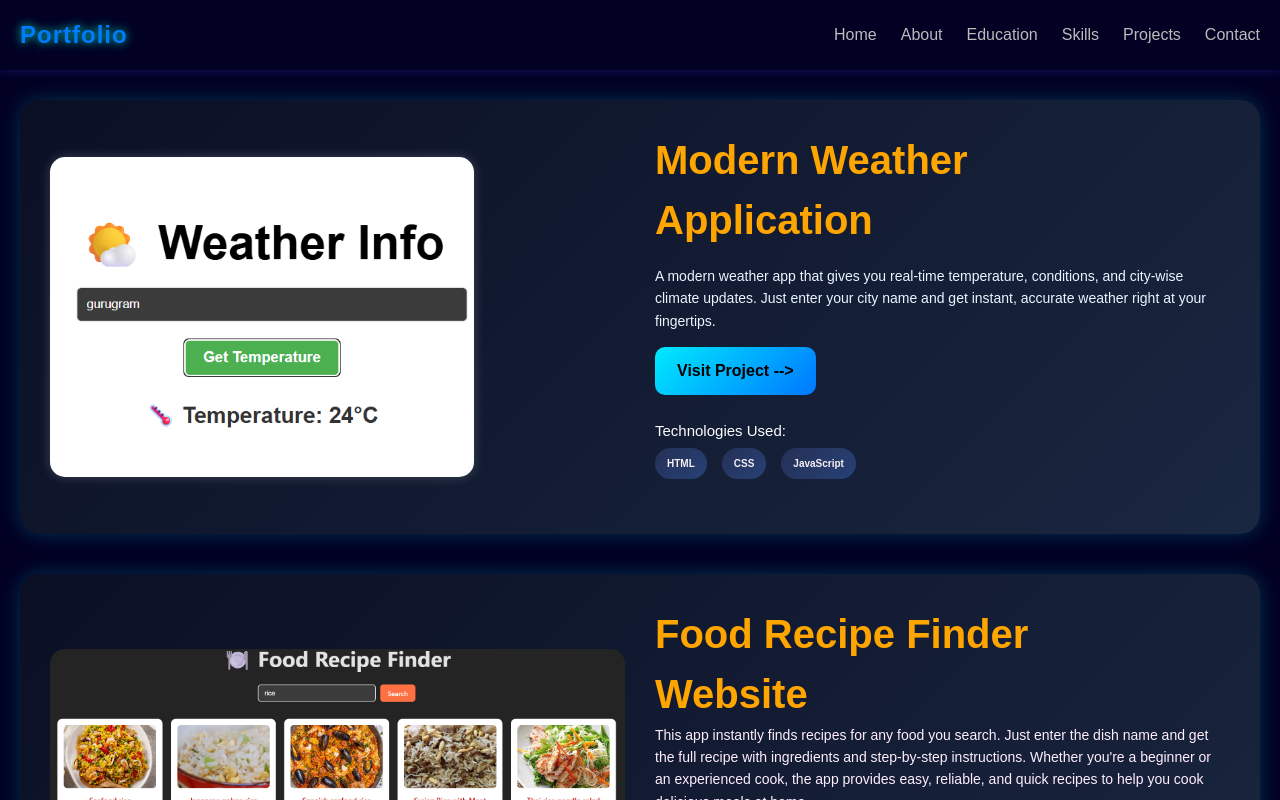
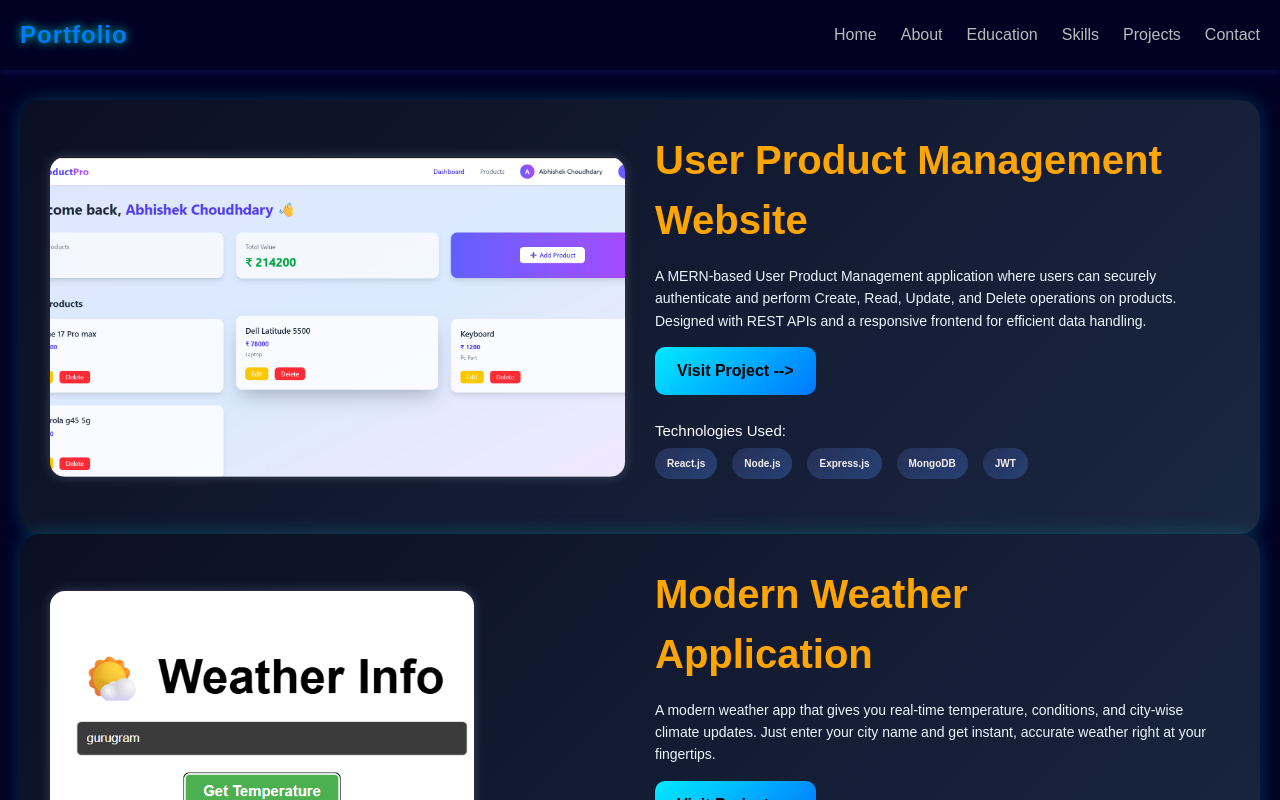
Before and after one commit to Abhi61-dotcom/portfolio, a React (Vite) app in the folder client/: page /projects in a window 1280 px wide. Shown: the top 800 px of the page. Built offline with nearby package versions, Linux system fonts and the light colour scheme.

Commit message:
add User Product Management Projecct

```diff
--- a/client/src/Pagess/Projects/Projects.jsx
+++ b/client/src/Pagess/Projects/Projects.jsx
@@ -3,6 +3,7 @@ import Weather from "../../assets/Weather.png";
 import recipe from "../../assets/Recipefinder.png";
 import mystore from "../../assets/My Store.png";
 import coffee from "../../assets/Coders Coffee.png";
+import uPm from "../../assets/userProductManagement.png"
 // import organic from "../../assets/Bootstrapproject.png";
 import sales from "../../assets/salesorder.png";
 import "./project.css";
@@ -10,6 +11,47 @@ import "./project.css";
 export const Projects = () => {
   return (
     <div>
+
+
+      {/* ----------------------------User Product Management ------------------------------- */}
+      <div className="weather">
+        <div>
+          <img src={uPm} alt="" />
+        </div>
+        <div className="weatherinfo">
+          <div>
+            <div className="main" >
+              <div>
+                <strong style={{ fontSize: "40px" }}>User Product Management</strong>
+              </div>
+              <div><strong style={{ fontSize: "40px" }}>Website</strong></div>
+            </div>
+            <h1>
+              A MERN-based User Product Management application where users can securely authenticate and perform Create, Read, Update, and Delete operations on products. Designed with REST APIs and a responsive frontend for efficient data handling.
+            </h1>
+          </div>
+          <div>
+            <button
+              onClick={() => window.open("https://user-project-management.vercel.app/")}
+            >
+              Visit Project --&gt;
+            </button>
+          </div>
+          <h2 style={{ fontSize: "15px", marginTop: "25px", marginBottom: "5px" }}>Technologies Used:</h2>
+          <div className="technology">
+            {/* {/* React.js, Node.js, Express.js, MongoDB, JWT/*} */}
+            <h4>React.js</h4>
+            <h4>Node.js</h4>
+            <h4>Express.js</h4>
+            <h4>MongoDB</h4>
+            <h4>JWT</h4>
+          </div>
+        </div>
+      </div>
+
+
+
+
       {/* ----------------------------WEATHER ------------------------------- */}
       <div className="weather">
         <div>
@@ -18,10 +60,10 @@ export const Projects = () => {
         <div className="weatherinfo">
           <div>
             <div className="main" >
-             <div>
-              <strong style={{fontSize:"40px" }}>Modern Weather</strong>
-             </div>
-             <div><strong style={{fontSize:"40px"}}>Application</strong></div>
+              <div>
+                <strong style={{ fontSize: "40px" }}>Modern Weather</strong>
+              </div>
+              <div><strong style={{ fontSize: "40px" }}>Application</strong></div>
             </div>
             <h1>
               A modern weather app that gives you real-time temperature,
@@ -36,7 +78,7 @@ export const Projects = () => {
               Visit Project --&gt;
             </button>
           </div>
-          <h2 style={{fontSize:"15px",marginTop:"25px" , marginBottom:"5px"}}>Technologies Used:</h2>
+          <h2 style={{ fontSize: "15px", marginTop: "25px", marginBottom: "5px" }}>Technologies Used:</h2>
           <div className="technology">
             <h4>HTML</h4>
             <h4>CSS</h4>
@@ -53,8 +95,8 @@ export const Projects = () => {
         <div className="recipeinfo">
           <div>
             <div>
-              <div><strong style={{fontSize:"40px"}}>Food Recipe Finder </strong></div>
-              <div><strong style={{fontSize:"40px"}}>Website</strong></div>
+              <div><strong style={{ fontSize: "40px" }}>Food Recipe Finder </strong></div>
+              <div><strong style={{ fontSize: "40px" }}>Website</strong></div>
             </div>
             <h2>
               This app instantly finds recipes for any food you search. Just
@@ -71,7 +113,7 @@ export const Projects = () => {
               Visit Project --&gt;
             </button>
           </div>
-          <h2 style={{fontSize:"15px",marginTop:"25px" , marginBottom:"5px"}}>Technologies Used:</h2>
+          <h2 style={{ fontSize: "15px", marginTop: "25px", marginBottom: "5px" }}>Technologies Used:</h2>
           <div className="technology">
             <h4>HTML</h4>
             <h4>CSS</h4>
@@ -89,8 +131,8 @@ export const Projects = () => {
         <div className="mystoreinfo">
           <div>
             <div>
-              <div><strong style={{fontSize:"40px"}}>E-commerce </strong></div>
-              <div><strong style={{fontSize:"40px"}}>Website</strong></div>
+              <div><strong style={{ fontSize: "40px" }}>E-commerce </strong></div>
+              <div><strong style={{ fontSize: "40px" }}>Website</strong></div>
             </div>
             <h2>
               My Store — A fully functional e-commerce project built using API
@@ -106,7 +148,7 @@ export const Projects = () => {
               Visit Project --&gt;
             </button>
           </div>
-          <h2 style={{fontSize:"15px",marginTop:"25px" , marginBottom:"5px"}}>Technologies Used:</h2>
+          <h2 style={{ fontSize: "15px", marginTop: "25px", marginBottom: "5px" }}>Technologies Used:</h2>
           <div className="technology">
             <h4>HTML</h4>
             <h4>CSS</h4>
@@ -125,8 +167,8 @@ export const Projects = () => {
         <div className="coffeeinfo">
           <div>
             <div>
-              <div><strong style={{fontSize:"40px"}}>Coders Coffee</strong></div>
-              <div><strong style={{fontSize:"40px"}}>Clone</strong></div>
+              <div><strong style={{ fontSize: "40px" }}>Coders Coffee</strong></div>
+              <div><strong style={{ fontSize: "40px" }}>Clone</strong></div>
             </div>
             <h2>
               Coders Coffee — A React-based animated clone website. This is a
@@ -142,7 +184,7 @@ export const Projects = () => {
               Visit Project --&gt;
             </button>
           </div>
-          <h2 style={{fontSize:"15px",marginTop:"25px" , marginBottom:"5px"}}>Technologies Used:</h2>
+          <h2 style={{ fontSize: "15px", marginTop: "25px", marginBottom: "5px" }}>Technologies Used:</h2>
           <div className="technology">
             <h4>HTML</h4>
             <h4>CSS</h4>
@@ -194,8 +236,8 @@ export const Projects = () => {
         <div className="salesorderinfo">
           <div>
             <div>
-              <div><strong style={{fontSize:"40px"}}>Sales Order Billing</strong></div>
-              <div><strong style={{fontSize:"40px"}}>Website</strong></div>
+              <div><strong style={{ fontSize: "40px" }}>Sales Order Billing</strong></div>
+              <div><strong style={{ fontSize: "40px" }}>Website</strong></div>
             </div>
             <h2>
               A fast and dynamic Sales Order entry tool built with React. It
@@ -211,7 +253,7 @@ export const Projects = () => {
               Visit Project --&gt;
             </button>
           </div>
-          <h2 style={{fontSize:"15px",marginTop:"25px" , marginBottom:"5px"}}>Technologies Used:</h2>
+          <h2 style={{ fontSize: "15px", marginTop: "25px", marginBottom: "5px" }}>Technologies Used:</h2>
           <div className="technology">
             <h4>HTML</h4>
             <h4>CSS</h4>
```
Also changed, not shown: client/src/assets/userProductManagement.png (added).
